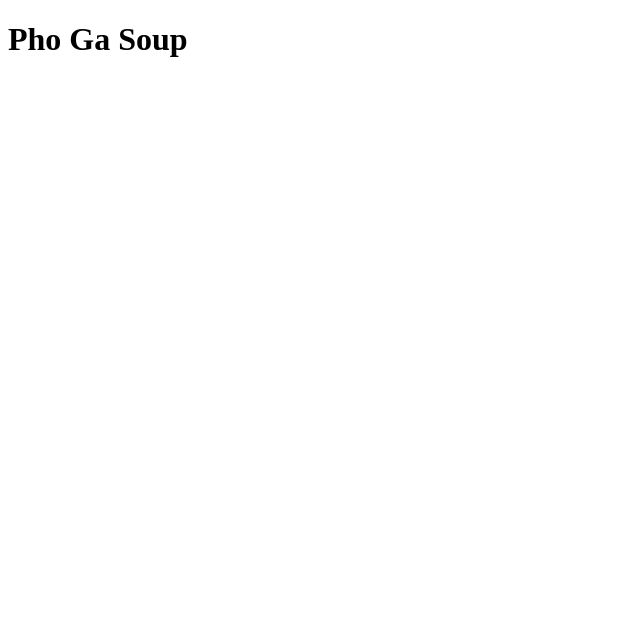
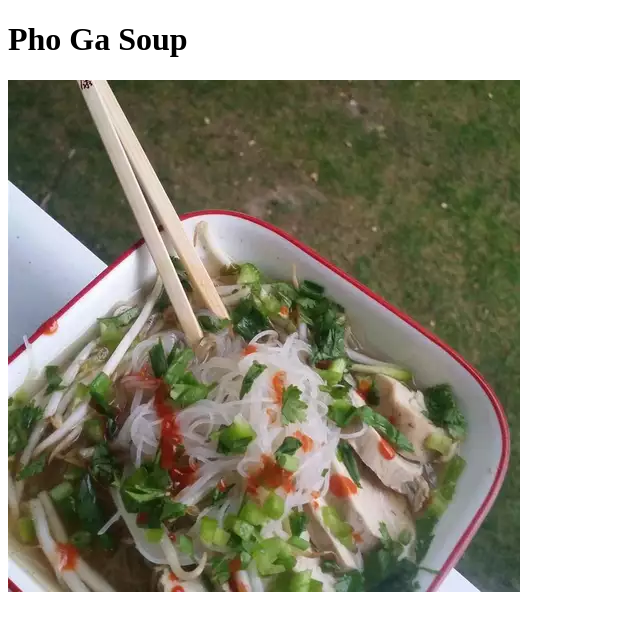
Before and after one commit to spiritualphoenix/odin-recipes, a plain HTML site: page recipes/pho-ga-soup.html in a window 1280 px wide. Shown: the whole page, without its empty margins (0-640 px from the left). Drawn offline with Linux system fonts and the light colour scheme.

Commit message:
Add image of Pho Ga Soup to page Users may want to see the finished recipe.

```diff
--- a/recipes/pho-ga-soup.html
+++ b/recipes/pho-ga-soup.html
@@ -7,5 +7,6 @@
 </head>
 <body>
     <h1>Pho Ga Soup</h1>
+    <img src="../img/image.webp" alt="Pho Ga Soup Image">
 </body>
 </html>
```
Also changed, not shown: img/image.webp (added).
